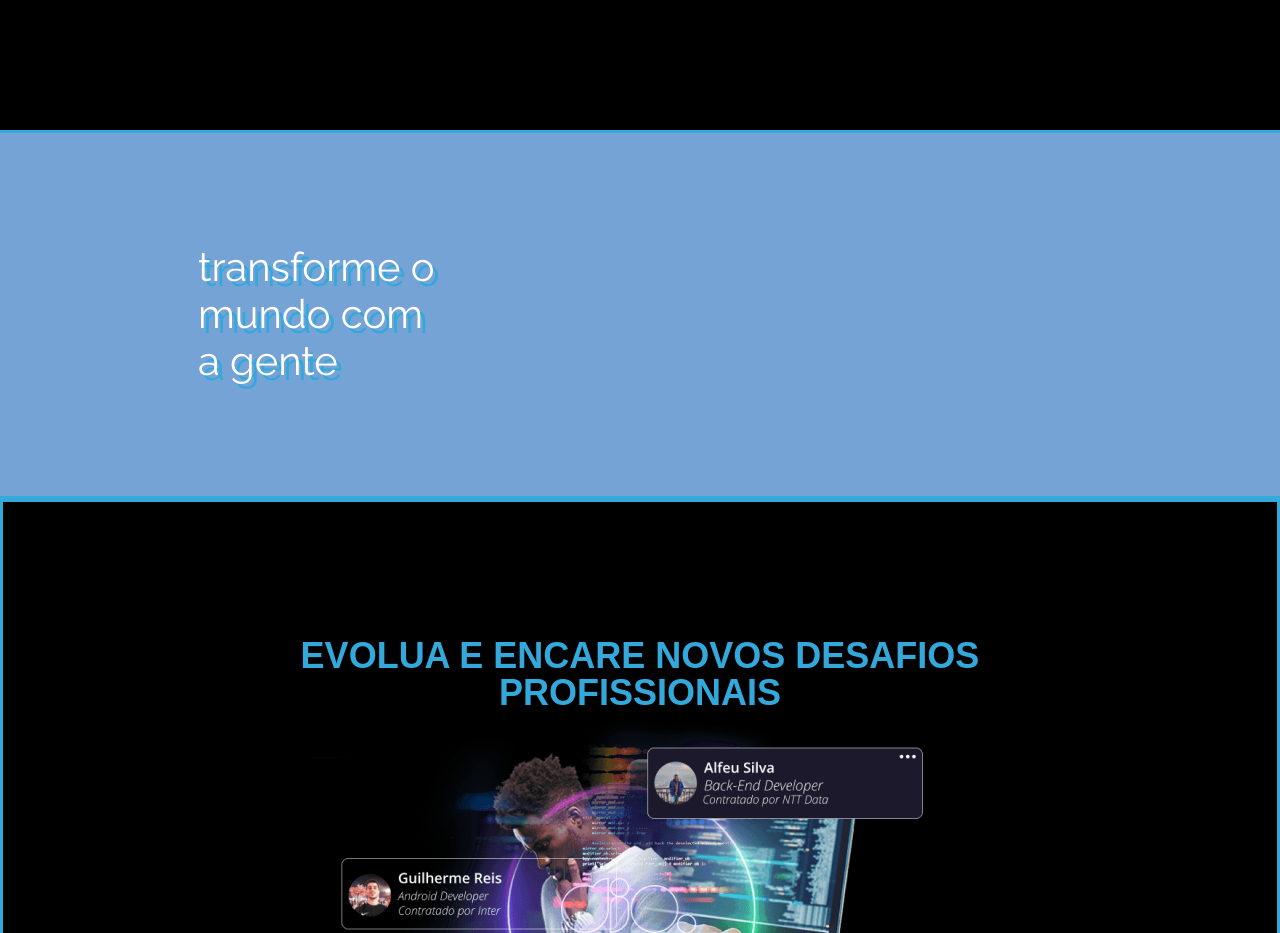
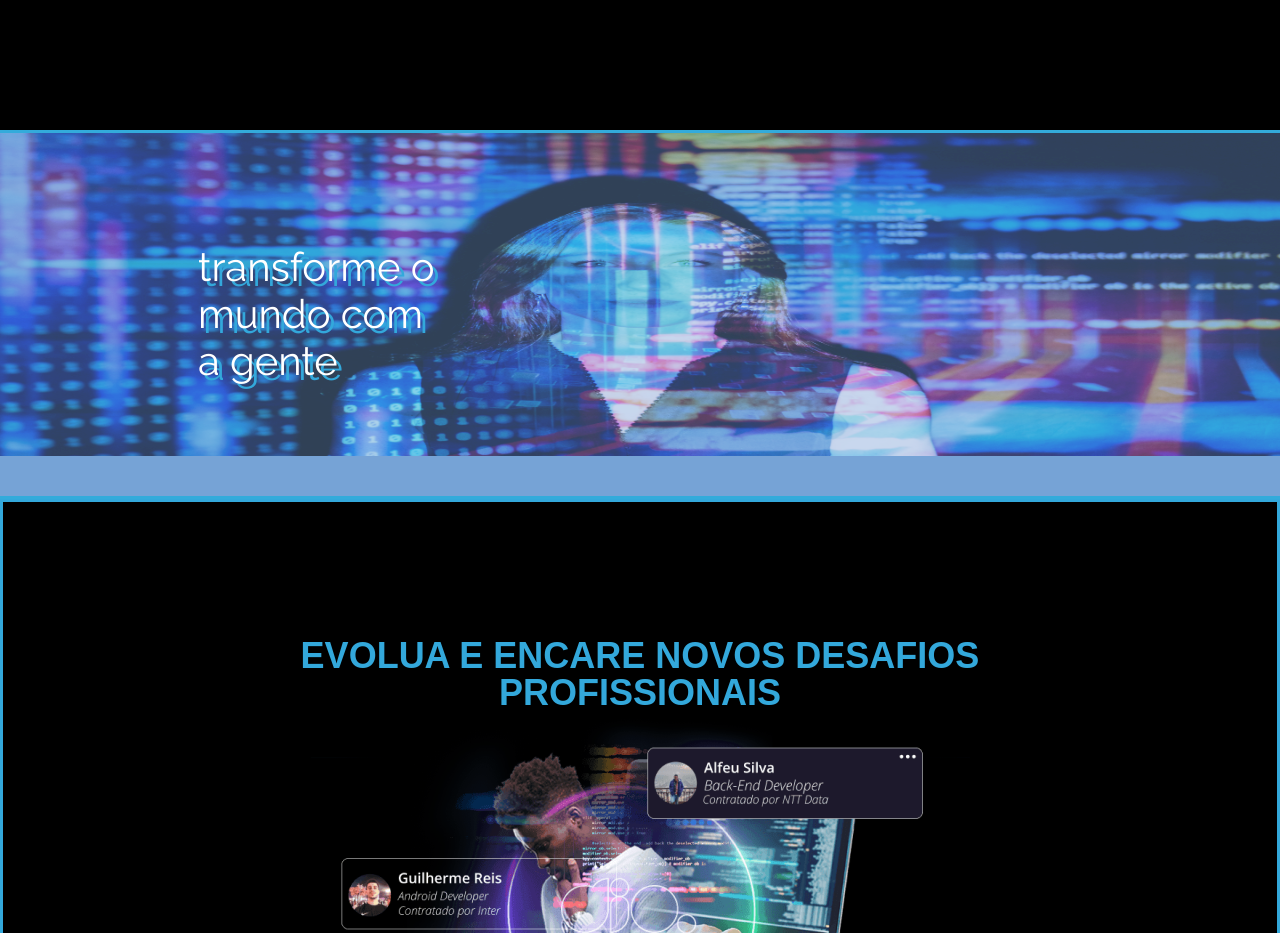
Before and after one commit to Kaillain/Site-Dio-Desafio, a plain HTML site: page index.html in a window 1280 px wide. Shown: the part 1040-1973 px from the top of the page. Drawn offline with Linux system fonts and the light colour scheme.

Commit message:
Update style.css

```diff
--- a/style.css
+++ b/style.css
@@ -148,7 +148,7 @@ button{
  }
 #transform-world{
     border-bottom: 3px solid #33abdb;
-    background-image:url('woman-code(1).png');
+    background-image:url('woman-code\ \(1\).png');
     background-color: rgb(118, 163, 214);
     background-blend-mode: hard-light;
     background-size: 100%;
```
